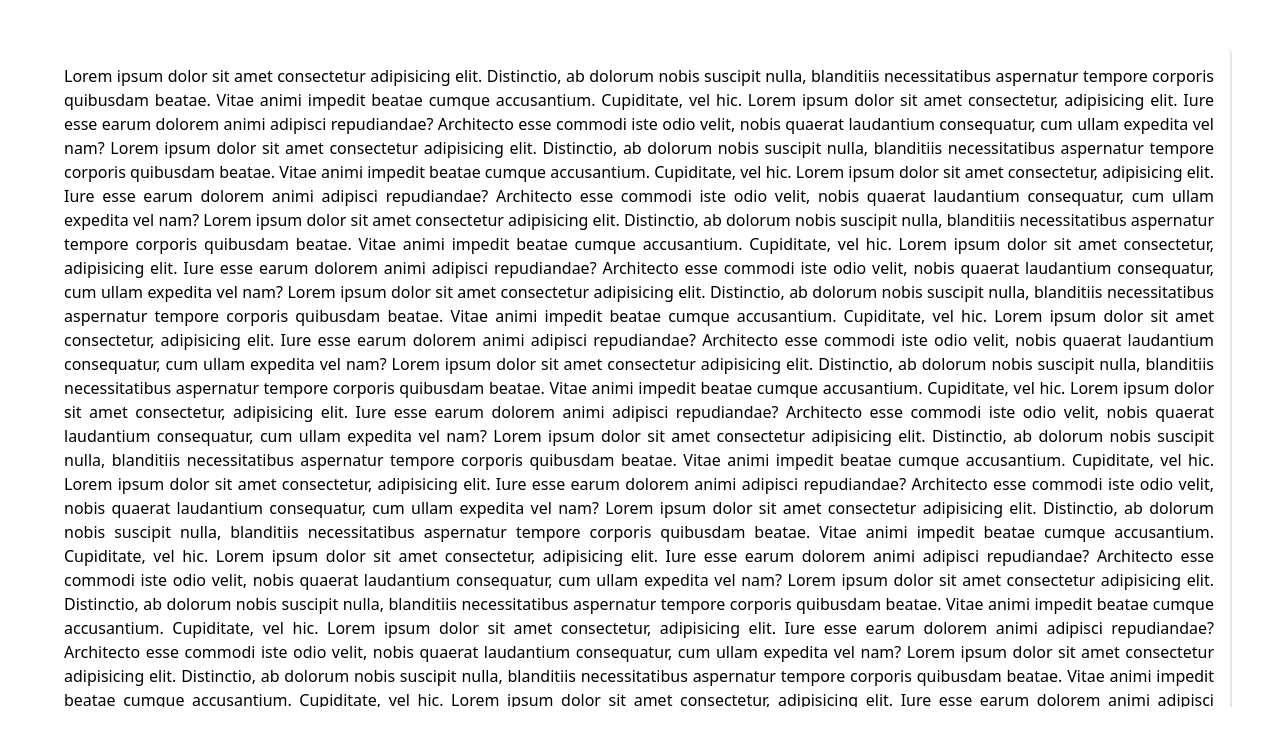
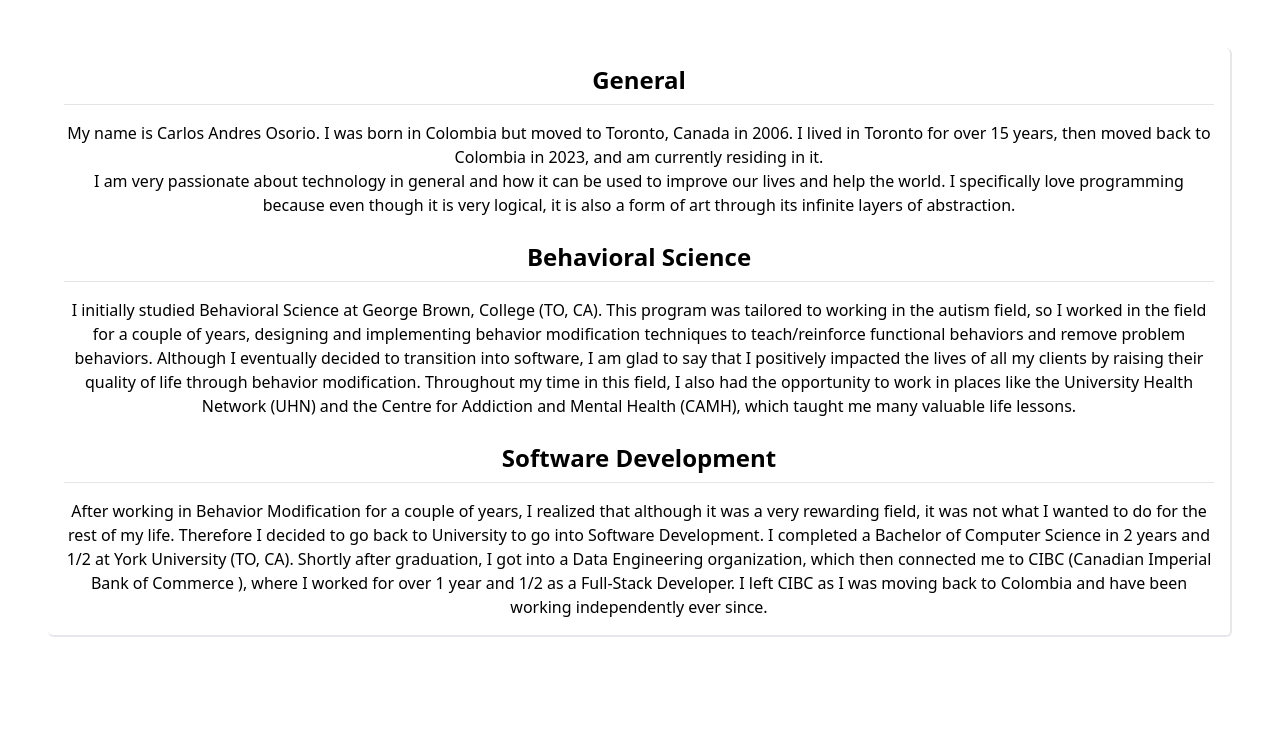
Before and after one commit to onehoax/portfolio, a Nuxt app: page / in a window 1280 px wide. Shown: the top 746 px of the page. Built offline with nearby package versions, Linux system fonts and the light colour scheme.

Commit message:
add: about page

```diff
--- a/assets/css/tailwind.css
+++ b/assets/css/tailwind.css
@@ -35,6 +35,10 @@
   @apply p-4 rounded-md border-r-2 border-b-2 hover:shadow-lg hover:text-stone-700 hover:bg-stone-50 transition ease-out duration-500;
 }
 
+.content-heading {
+  @apply font-bold text-2xl border-b border-stone-200 pb-2;
+}
+
 /* ==================== Scrollbar ====================
 
 /* width */
--- a/components/NavLink.vue
+++ b/components/NavLink.vue
@@ -12,7 +12,7 @@
 
 function getPath() {
   const lowerName = name.toLowerCase();
-  if (lowerName === "home") return "/";
+  if (lowerName === "about") return "/";
   else return `/${lowerName}`;
 }
 </script>
--- a/layouts/Default.vue
+++ b/layouts/Default.vue
@@ -26,9 +26,6 @@
           <ul
             class="border rounded-md bg-white shadow-lg w-36 md:w-32 mt-2 py-2 pr-2 md:border-none md:shadow-none md:pr-0"
           >
-            <NavLink name="Home">
-              <HomeIcon class="header-icon" />
-            </NavLink>
             <NavLink name="About">
               <InformationCircleIcon class="header-icon" />
             </NavLink>
@@ -76,7 +73,6 @@
 
 <script setup lang="ts">
 import {
-  HomeIcon,
   InformationCircleIcon,
   IdentificationIcon,
   CommandLineIcon,
--- a/pages/about.vue
+++ /dev/null
@@ -1,5 +0,0 @@
-<template>
-  <main class="fixed right-5">THIS IS THE ABOUT PAGE</main>
-</template>
-
-<script setup lang="ts"></script>
--- a/pages/index.vue
+++ b/pages/index.vue
@@ -1,51 +1,33 @@
 <template>
   <main class="main-content-wrapper">
-    <div class="main-content">
-      Lorem ipsum dolor sit amet consectetur adipisicing elit. Distinctio, ab dolorum nobis suscipit nulla, blanditiis
-      necessitatibus aspernatur tempore corporis quibusdam beatae. Vitae animi impedit beatae cumque accusantium.
-      Cupiditate, vel hic. Lorem ipsum dolor sit amet consectetur, adipisicing elit. Iure esse earum dolorem animi
-      adipisci repudiandae? Architecto esse commodi iste odio velit, nobis quaerat laudantium consequatur, cum ullam
-      expedita vel nam? Lorem ipsum dolor sit amet consectetur adipisicing elit. Distinctio, ab dolorum nobis suscipit
-      nulla, blanditiis necessitatibus aspernatur tempore corporis quibusdam beatae. Vitae animi impedit beatae cumque
-      accusantium. Cupiditate, vel hic. Lorem ipsum dolor sit amet consectetur, adipisicing elit. Iure esse earum
-      dolorem animi adipisci repudiandae? Architecto esse commodi iste odio velit, nobis quaerat laudantium consequatur,
-      cum ullam expedita vel nam? Lorem ipsum dolor sit amet consectetur adipisicing elit. Distinctio, ab dolorum nobis
-      suscipit nulla, blanditiis necessitatibus aspernatur tempore corporis quibusdam beatae. Vitae animi impedit beatae
-      cumque accusantium. Cupiditate, vel hic. Lorem ipsum dolor sit amet consectetur, adipisicing elit. Iure esse earum
-      dolorem animi adipisci repudiandae? Architecto esse commodi iste odio velit, nobis quaerat laudantium consequatur,
-      cum ullam expedita vel nam? Lorem ipsum dolor sit amet consectetur adipisicing elit. Distinctio, ab dolorum nobis
-      suscipit nulla, blanditiis necessitatibus aspernatur tempore corporis quibusdam beatae. Vitae animi impedit beatae
-      cumque accusantium. Cupiditate, vel hic. Lorem ipsum dolor sit amet consectetur, adipisicing elit. Iure esse earum
-      dolorem animi adipisci repudiandae? Architecto esse commodi iste odio velit, nobis quaerat laudantium consequatur,
-      cum ullam expedita vel nam? Lorem ipsum dolor sit amet consectetur adipisicing elit. Distinctio, ab dolorum nobis
-      suscipit nulla, blanditiis necessitatibus aspernatur tempore corporis quibusdam beatae. Vitae animi impedit beatae
-      cumque accusantium. Cupiditate, vel hic. Lorem ipsum dolor sit amet consectetur, adipisicing elit. Iure esse earum
-      dolorem animi adipisci repudiandae? Architecto esse commodi iste odio velit, nobis quaerat laudantium consequatur,
-      cum ullam expedita vel nam? Lorem ipsum dolor sit amet consectetur adipisicing elit. Distinctio, ab dolorum nobis
-      suscipit nulla, blanditiis necessitatibus aspernatur tempore corporis quibusdam beatae. Vitae animi impedit beatae
-      cumque accusantium. Cupiditate, vel hic. Lorem ipsum dolor sit amet consectetur, adipisicing elit. Iure esse earum
-      dolorem animi adipisci repudiandae? Architecto esse commodi iste odio velit, nobis quaerat laudantium consequatur,
-      cum ullam expedita vel nam? Lorem ipsum dolor sit amet consectetur adipisicing elit. Distinctio, ab dolorum nobis
-      suscipit nulla, blanditiis necessitatibus aspernatur tempore corporis quibusdam beatae. Vitae animi impedit beatae
-      cumque accusantium. Cupiditate, vel hic. Lorem ipsum dolor sit amet consectetur, adipisicing elit. Iure esse earum
-      dolorem animi adipisci repudiandae? Architecto esse commodi iste odio velit, nobis quaerat laudantium consequatur,
-      cum ullam expedita vel nam? Lorem ipsum dolor sit amet consectetur adipisicing elit. Distinctio, ab dolorum nobis
-      suscipit nulla, blanditiis necessitatibus aspernatur tempore corporis quibusdam beatae. Vitae animi impedit beatae
-      cumque accusantium. Cupiditate, vel hic. Lorem ipsum dolor sit amet consectetur, adipisicing elit. Iure esse earum
-      dolorem animi adipisci repudiandae? Architecto esse commodi iste odio velit, nobis quaerat laudantium consequatur,
-      cum ullam expedita vel nam? Lorem ipsum dolor sit amet consectetur adipisicing elit. Distinctio, ab dolorum nobis
-      suscipit nulla, blanditiis necessitatibus aspernatur tempore corporis quibusdam beatae. Vitae animi impedit beatae
-      cumque accusantium. Cupiditate, vel hic. Lorem ipsum dolor sit amet consectetur, adipisicing elit. Iure esse earum
-      dolorem animi adipisci repudiandae? Architecto esse commodi iste odio velit, nobis quaerat laudantium consequatur,
-      cum ullam expedita vel nam? Lorem ipsum dolor sit amet consectetur adipisicing elit. Distinctio, ab dolorum nobis
-      suscipit nulla, blanditiis necessitatibus aspernatur tempore corporis quibusdam beatae. Vitae animi impedit beatae
-      cumque accusantium. Cupiditate, vel hic. Lorem ipsum dolor sit amet consectetur, adipisicing elit. Iure esse earum
-      dolorem animi adipisci repudiandae? Architecto esse commodi iste odio velit, nobis quaerat laudantium consequatur,
-      cum ullam expedita vel nam? Lorem ipsum dolor sit amet consectetur adipisicing elit. Distinctio, ab dolorum nobis
-      suscipit nulla, blanditiis necessitatibus aspernatur tempore corporis quibusdam beatae. Vitae animi impedit beatae
-      cumque accusantium. Cupiditate, vel hic. Lorem ipsum dolor sit amet consectetur, adipisicing elit. Iure esse earum
-      dolorem animi adipisci repudiandae? Architecto esse commodi iste odio velit, nobis quaerat laudantium consequatur,
-      cum ullam expedita vel nam?
+    <div class="main-content text-center">
+      <h1 class="content-heading">General</h1>
+      <p class="mt-4">
+        My name is Carlos Andres Osorio. I was born in Colombia but moved to Toronto, Canada in 2006. I lived in Toronto
+        for over 15 years, then moved back to Colombia in 2023, and am currently residing in it. <br />
+        I am very passionate about technology in general and how it can be used to improve our lives and help the world.
+        I specifically love programming because even though it is very logical, it is also a form of art through its
+        infinite layers of abstraction. <br />
+      </p>
+      <h1 class="content-heading mt-6">Behavioral Science</h1>
+      <p class="mt-4">
+        I initially studied Behavioral Science at George Brown, College (TO, CA). This program was tailored to working
+        in the autism field, so I worked in the field for a couple of years, designing and implementing behavior
+        modification techniques to teach/reinforce functional behaviors and remove problem behaviors. Although I
+        eventually decided to transition into software, I am glad to say that I positively impacted the lives of all my
+        clients by raising their quality of life through behavior modification. Throughout my time in this field, I also
+        had the opportunity to work in places like the University Health Network (UHN) and the Centre for Addiction and
+        Mental Health (CAMH), which taught me many valuable life lessons.
+      </p>
+      <h1 class="content-heading mt-6">Software Development</h1>
+      <p class="mt-4">
+        After working in Behavior Modification for a couple of years, I realized that although it was a very rewarding
+        field, it was not what I wanted to do for the rest of my life. Therefore I decided to go back to University to
+        go into Software Development. I completed a Bachelor of Computer Science in 2 years and 1/2 at York University
+        (TO, CA). Shortly after graduation, I got into a Data Engineering organization, which then connected me to CIBC
+        (Canadian Imperial Bank of Commerce ), where I worked for over 1 year and 1/2 as a Full-Stack Developer. I left
+        CIBC as I was moving back to Colombia and have been working independently ever since.
+      </p>
     </div>
   </main>
 </template>
--- a/pages/resume.vue
+++ b/pages/resume.vue
@@ -1,5 +1,5 @@
 <template>
-  <div>THIS IS THE RESUME PAGE</div>
+  <ContentDoc />
 </template>
 
 <script setup lang="ts"></script>
```
Also changed, not shown: 1 other file (tests, documents, lock files or other folders).
